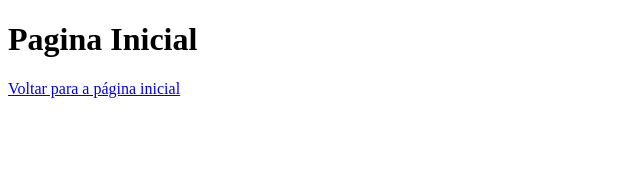
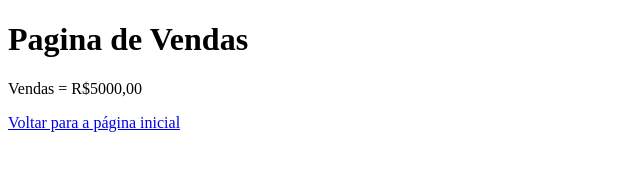
Before and after one commit to gmelofreire/Aula--GitHub, a plain HTML site: page vendas.html in a window 1280 px wide. Shown: the whole page, without its empty margins (0-640 px from the left). Drawn offline with Linux system fonts and the light colour scheme.

Commit message:
Acrescentado valor das vendas

```diff
--- a/vendas.html
+++ b/vendas.html
@@ -7,7 +7,8 @@
     <title>Document</title>
 </head>
 <body>
-    <h1>Pagina Inicial</h1>
+    <h1>Pagina de Vendas</h1>
+    <p>Vendas = R$5000,00</p>
     <a href="index.html">Voltar para a página inicial</a>
 </body>
 </html>
```
